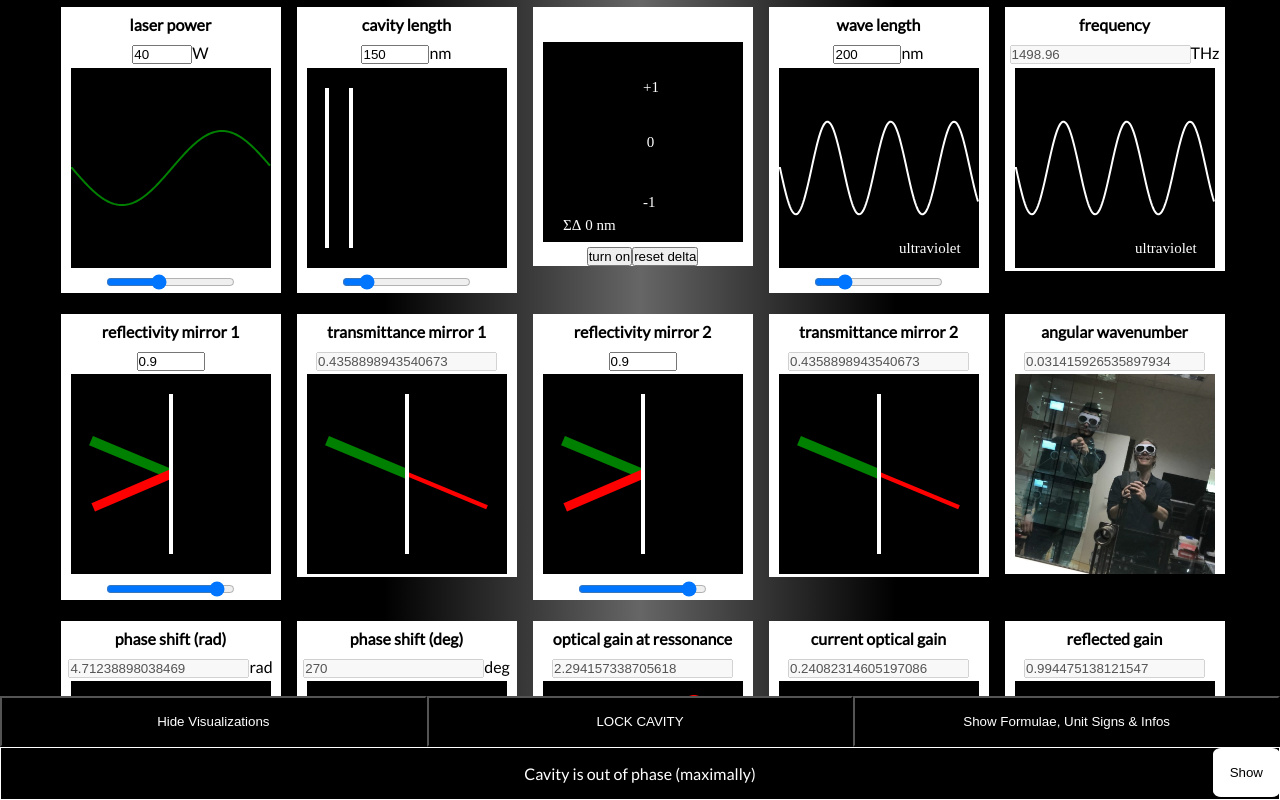
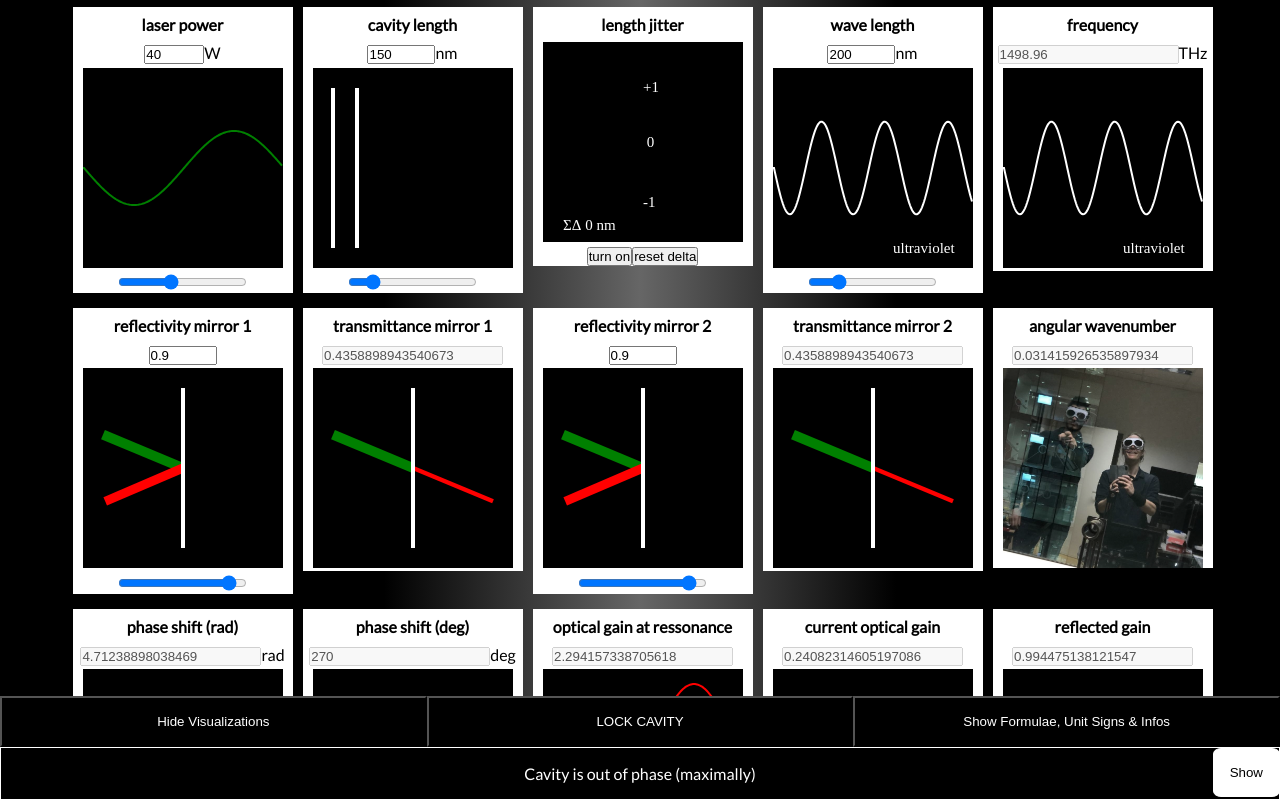
Before and after one commit to bmedicke/optical-cavity, a React (Create React App) app in the folder simulator/: page / in a window 1280 px wide. Built offline with nearby package versions, Linux system fonts and the light colour scheme; what better-react-mathjax would draw is missing.

Commit message:
clean up style

```diff
--- a/simulator/src/App.module.scss
+++ b/simulator/src/App.module.scss
@@ -13,7 +13,7 @@
   height: 100vh;
   display: grid;
   grid-template-columns: repeat(auto-fill, 220px);
-  gap: 16px;
+  gap: 10px;
   overflow-x: hidden;
   justify-content: center;
   padding: 0.3rem;
--- a/simulator/src/Box.js
+++ b/simulator/src/Box.js
@@ -25,8 +25,8 @@ const Box = ({
 }) => {
   return (
     <div className={styles.box}>
-      <label style={{ textAlign: 'center' }} htmlFor={'infoTODO'}>
-        <h1 style={{ textAlign: 'center' }}>{label}</h1>
+      <label htmlFor={'infoTODO'}>
+        <h1>{label}</h1>
       </label>
       <span className={styles.formula}>
         {formula && showDetails && <Formula formula={formula} />}
--- a/simulator/src/JitterBox.js
+++ b/simulator/src/JitterBox.js
@@ -40,8 +40,8 @@ const JitterBox = ({
 
   return (
     <div className={styles.box}>
-      <label style={{ color: 'white', textAlign: 'center', width: '100%' }}>
-        <h1 style={{ marginRight: '1rem' }}>{label}</h1>
+      <label>
+        <h1>{label}</h1>
       </label>
       {!hideCanvas && (
         <Jitter jitter={graphData} datapoints={datapoints} totaldelta={delta} />
```
